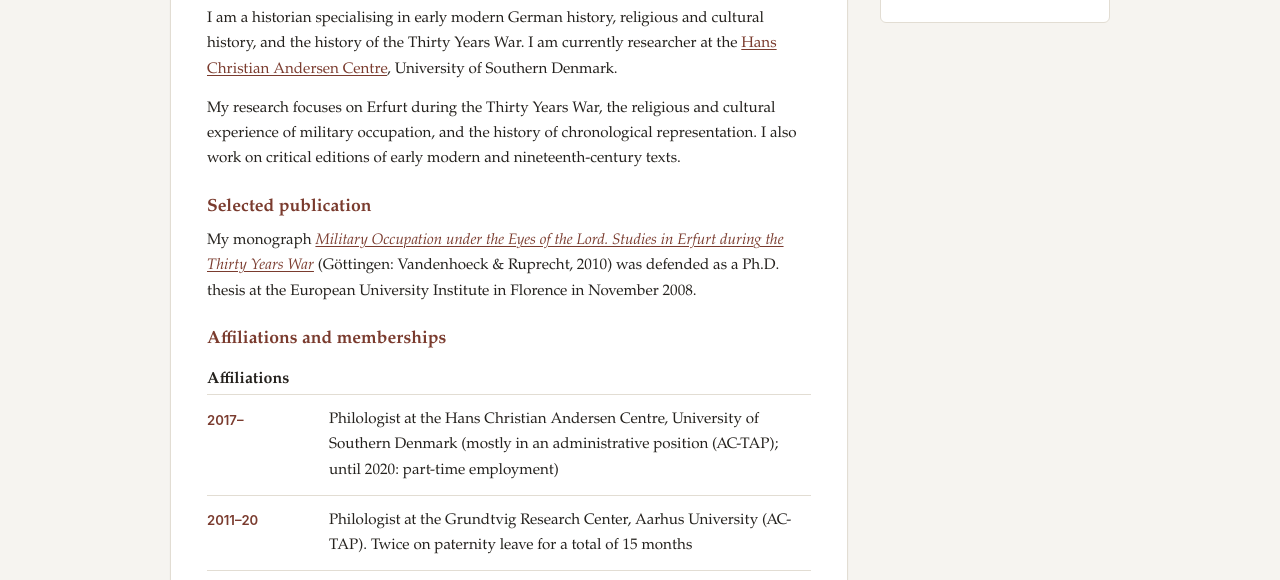
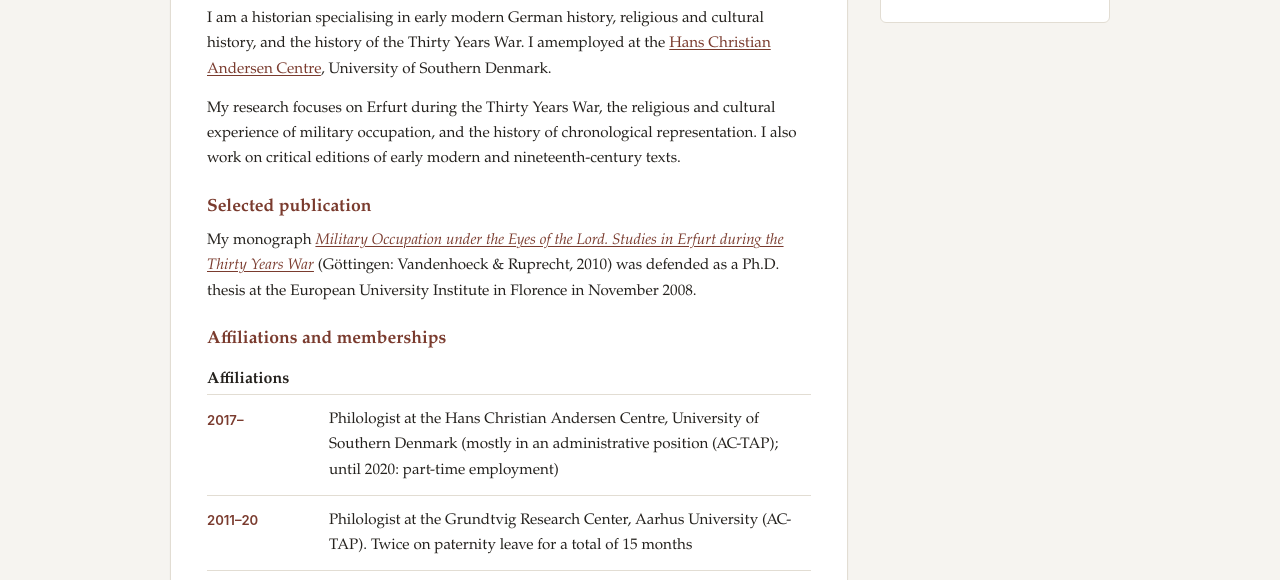
Before and after one commit to ogierMontanus/montanus-cv, an Eleventy site: page content/index.md in a window 1280 px wide. Shown: the part 191-771 px from the top of the page. Built offline with nearby package versions, Linux system fonts and the light colour scheme; Eleventy itself is replaced by a stand-in of ours; files that its build step writes are made by us from their sources.

Commit message:
index.md aktualisieren

```diff
--- a/content/index.md
+++ b/content/index.md
@@ -6,7 +6,7 @@ permalink: /
 
 ## Holger Berg, historian
 
-I am a historian specialising in early modern German history, religious and cultural history, and the history of the Thirty Years War. I am currently researcher at the [Hans Christian Andersen Centre](http://andersen.sdu.dk), University of Southern Denmark.
+I am a historian specialising in early modern German history, religious and cultural history, and the history of the Thirty Years War. I amemployed at the [Hans Christian Andersen Centre](http://www.sdu.dk/hca), University of Southern Denmark.
 
 My research focuses on Erfurt during the Thirty Years War, the religious and cultural experience of military occupation, and the history of chronological representation. I also work on critical editions of early modern and nineteenth-century texts.
 
```
